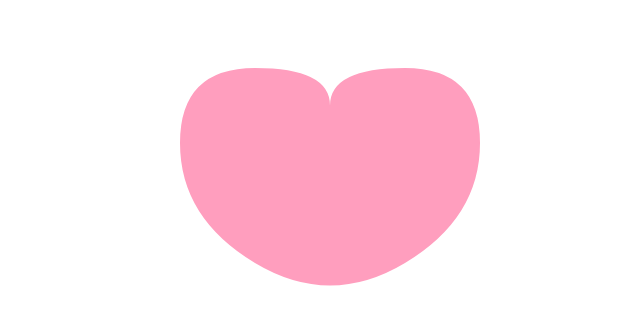
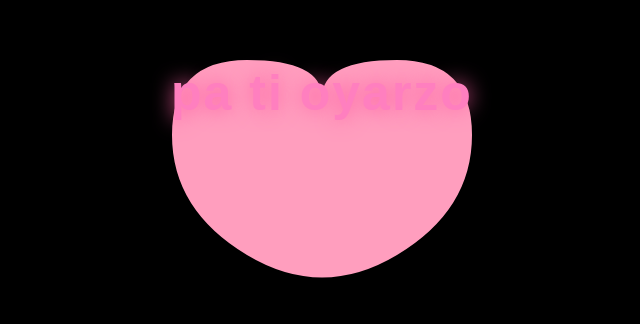
Before and after one commit to rfdoratt-dot/eeee, a plain HTML site: page index.html in a window 1280 px wide. Shown: the part 290-614 px from the top of the page, without its empty margins (318-958 px from the left). Drawn offline with Linux system fonts and the light colour scheme.

Commit message:
Update index.html

```diff
--- a/index.html
+++ b/index.html
@@ -1,13 +1,49 @@
+<!DOCTYPE html>
 <html lang="en">
   <head>
     <meta charset="UTF-8" />
-    <meta name="viewport"
-    content="width=device-width, initial-scale=1.0 "/>
+    <meta
+      name="viewport"
+      content="width=device-width, initial-scale=1.0"
+    />
     <title>Oyarzo</title>
+
+    <!-- Estilos para el texto del corazón -->
+    <style>
+      body {
+        margin: 0;
+        background: #000;
+        display: flex;
+        justify-content: center;
+        align-items: center;
+        height: 100vh;
+        position: relative;
+      }
+
+      #texto-corazon {
+        position: absolute;
+        top: 50%;
+        left: 50%;
+        transform: translate(-50%, -80%);
+        font-size: 50px;
+        font-weight: bold;
+        color: #ff7fbf;
+        letter-spacing: 2px;
+        text-shadow: 0 0 20px #ff5fa5;
+        font-family: Arial, sans-serif;
+        user-select: none;
+      }
+    </style>
   </head>
+
   <body>
+    <!-- Texto centrado -->
+    <div id="texto-corazon">pa ti oyarzo</div>
+
+    <!-- Canvas del corazón -->
     <canvas id="pinkboard"></canvas>
 
-    <script src="pink_heart.js"> </script>
+    <!-- Lógica del corazón -->
+    <script src="pink_heart.js"></script>
   </body>
 </html>
```
